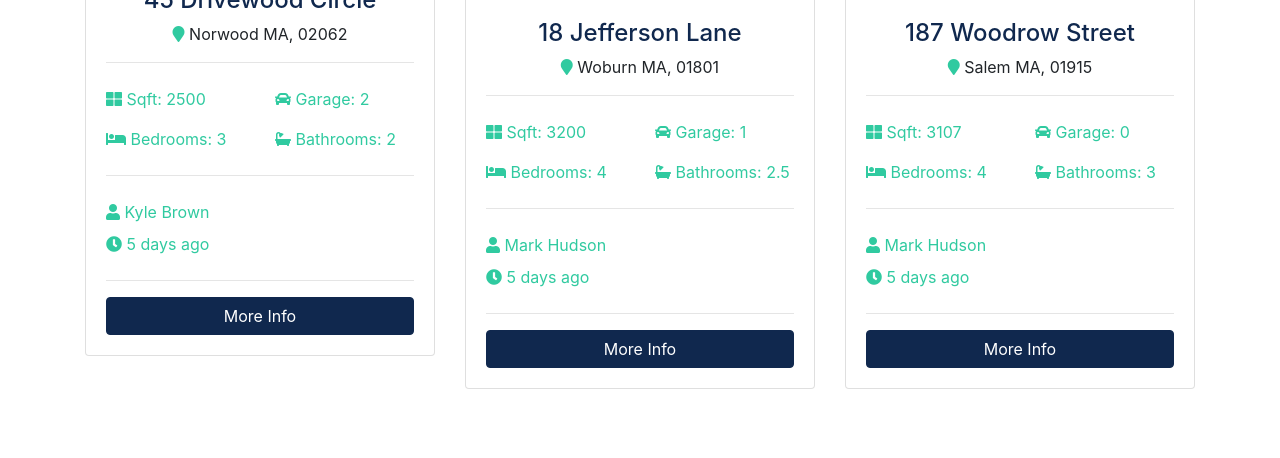
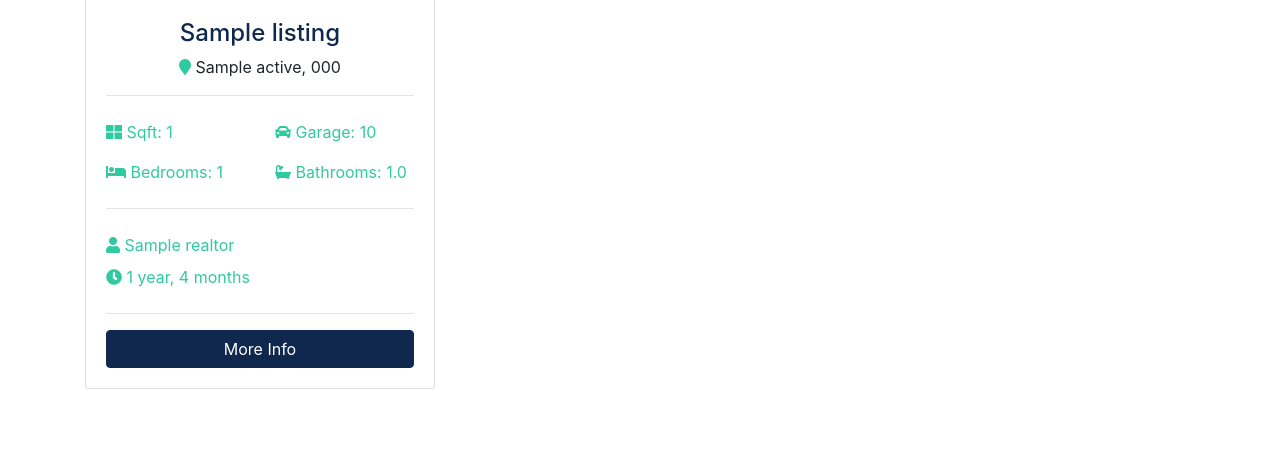
Before and after one commit to why-github-why/realtor_app, a Django app: page / in a window 1280 px wide. Shown: the part 1249-1707 px from the top of the page. Run offline with Django 3.2, Linux system fonts and the light colour scheme; tables that the repository leaves empty hold one stand-in row (values such as "Sample post"); grey boxes marked "Sample" are stand-in pictures; some libraries are stand-ins or nearby versions.

Commit message:
realtors, mvp realtor(s)

```diff
--- a/pages/views.py
+++ b/pages/views.py
@@ -1,9 +1,24 @@
 from django.shortcuts import render
 from django.http import HttpResponse
+from listings.models import Listing
+from realtors.models import Realtor
 
-# Create your views here.
 def index(request):
-   return render(request, 'pages/index.html')
+   # [:3] - Display only 3 listings
+   listings = Listing.objects.order_by('-list_date').filter(is_published=True)[:3]
+
+   return render(request, 'pages/index.html', {'listings': listings})
 
 def about(request):
-   return render(request, 'pages/about.html')
+   # Get all realtors
+   realtors = Realtor.objects.order_by('hire_date')
+
+   # Get MVP realtor(s)
+   mvp_realtors = Realtor.objects.all().filter(is_mvp=True)
+
+   context = {
+      'realtors': realtors,
+      'mvp_realtors': mvp_realtors,
+   }
+
+   return render(request, 'pages/about.html', context)
--- a/realtor/static/css/style.css
+++ b/realtor/static/css/style.css
@@ -4,6 +4,21 @@
 
 img {
    width: 100%;
+}
+
+.rounded-image {
+   height: 200px;
+   width: 200px;
+   overflow: hidden;
+   border-radius: 50%;
+   margin: 0 auto;
+}
+
+.rounded-image img {
+   transform: translate(-50%);
+   margin-left: 100px;
+   height: 200px;
+   width: auto;
 }
 
 .logo {
--- a/templates/listings/listings.html
+++ b/templates/listings/listings.html
@@ -31,7 +31,8 @@
    </div>
 </section>
 
-<!-- Listings -->
+<!-- LISTINGS -->
+
 <section id="listings" class="py-4">
    <div class="container">
       <div class="row">
@@ -105,6 +106,8 @@
 
       </div>
 
+      <!-- PAGINATION -->
+
       <div class="row">
          <div class="col-md-12">
             {% if listings.has_other_pages %}
--- a/templates/pages/index.html
+++ b/templates/pages/index.html
@@ -1,4 +1,5 @@
 {% extends 'base.html' %}
+{% load humanize %}
 
 {% block content %}
 <!-- Showcase -->
@@ -160,182 +161,74 @@
    <div class="container">
       <h3 class="text-center mb-3">Latest Listings</h3>
       <div class="row">
-         <!-- Listing 1 -->
+
+         {% if listings %}
+            {% for listing in listings %}
+               <!-- Most recent listings (3) -->
                <div class="col-md-6 col-lg-4 mb-4">
                   <div class="card listing-preview">
                      <img
                         class="card-img-top"
-                  src="./assets/img/homes/home-1.jpg"
+                        src="{{ listing.photo_main.url }}"
                         alt=""
                      />
                      <div class="card-img-overlay">
                         <h2>
                            <span class="badge badge-secondary text-white"
-                        >$490,000</span
+                              >${{ listing.price | intcomma }}</span
                            >
                         </h2>
                      </div>
                      <div class="card-body">
                         <div class="listing-heading text-center">
-                     <h4 class="text-primary">45 Drivewood Circle</h4>
+                           <h4 class="text-primary">{{ listing.title }}</h4>
                            <p>
                               <i class="fas fa-map-marker text-secondary"></i>
-                        Norwood MA, 02062
+                              {{ listing.city }} {{ listing.state }}, {{ listing.zipcode }}
                            </p>
                         </div>
                         <hr />
                         <div class="row py-2 text-secondary">
                            <div class="col-6">
-                        <i class="fas fa-th-large"></i> Sqft: 2500
+                              <i class="fas fa-th-large"></i> Sqft: {{ listing.sqft }}
                            </div>
                            <div class="col-6">
-                        <i class="fas fa-car"></i> Garage: 2
+                              <i class="fas fa-car"></i> Garage: {{ listing.garage }}
                            </div>
                         </div>
                         <div class="row py-2 text-secondary">
                            <div class="col-6">
-                        <i class="fas fa-bed"></i> Bedrooms: 3
+                              <i class="fas fa-bed"></i> Bedrooms: {{ listing.bedrooms }}
                            </div>
                            <div class="col-6">
-                        <i class="fas fa-bath"></i> Bathrooms: 2
+                              <i class="fas fa-bath"></i> Bathrooms: {{ listing.bathrooms }}
                            </div>
                         </div>
                         <hr />
                         <div class="row py-2 text-secondary">
-                     <div class="col-6">
-                        <i class="fas fa-user"></i> Kyle Brown
+                           <div class="col-12">
+                              <i class="fas fa-user"></i> {{ listing.realtor }}
                            </div>
                         </div>
                         <div class="row text-secondary pb-2">
-                     <div class="col-6">
-                        <i class="fas fa-clock"></i> 5 days ago
+                           <div class="col-12">
+                              <i class="fas fa-clock"></i> {{ listing.list_date | timesince }}
                            </div>
                         </div>
                         <hr />
-                  <a href="listing.html" class="btn btn-primary btn-block"
+                        <a href="{% url 'listing' listing.id %}" class="btn btn-primary btn-block"
                            >More Info</a
                         >
                      </div>
                   </div>
                </div>
+            {% endfor %}
+         {% else %}
+            <div class="col-md-12">
+               <p>No Listings Available</p>
+            </div>
+         {% endif %}
 
-         <!-- Listing 2 -->
-         <div class="col-md-6 col-lg-4 mb-4">
-            <div class="card listing-preview">
-               <img
-                  class="card-img-top"
-                  src="./assets/img/homes/home-2.jpg"
-                  alt=""
-               />
-               <div class="card-img-overlay">
-                  <h2>
-                     <span class="badge badge-secondary text-white"
-                        >$550,000</span
-                     >
-                  </h2>
-               </div>
-               <div class="card-body">
-                  <div class="listing-heading text-center">
-                     <h4 class="text-primary">18 Jefferson Lane</h4>
-                     <p>
-                        <i class="fas fa-map-marker text-secondary"></i>
-                        Woburn MA, 01801
-                     </p>
-                  </div>
-                  <hr />
-                  <div class="row py-2 text-secondary">
-                     <div class="col-6">
-                        <i class="fas fa-th-large"></i> Sqft: 3200
-                     </div>
-                     <div class="col-6">
-                        <i class="fas fa-car"></i> Garage: 1
-                     </div>
-                  </div>
-                  <div class="row py-2 text-secondary">
-                     <div class="col-6">
-                        <i class="fas fa-bed"></i> Bedrooms: 4
-                     </div>
-                     <div class="col-6">
-                        <i class="fas fa-bath"></i> Bathrooms: 2.5
-                     </div>
-                  </div>
-                  <hr />
-                  <div class="row py-2 text-secondary">
-                     <div class="col-6">
-                        <i class="fas fa-user"></i> Mark Hudson
-                     </div>
-                  </div>
-                  <div class="row text-secondary pb-2">
-                     <div class="col-6">
-                        <i class="fas fa-clock"></i> 5 days ago
-                     </div>
-                  </div>
-                  <hr />
-                  <a href="listing.html" class="btn btn-primary btn-block"
-                     >More Info</a
-                  >
-               </div>
-            </div>
-         </div>
-
-         <!-- Listing 3 -->
-         <div class="col-md-6 col-lg-4 mb-4">
-            <div class="card listing-preview">
-               <img
-                  class="card-img-top"
-                  src="./assets/img/homes/home-3.jpg"
-                  alt=""
-               />
-               <div class="card-img-overlay">
-                  <h2>
-                     <span class="badge badge-secondary text-white"
-                        >$580,000</span
-                     >
-                  </h2>
-               </div>
-               <div class="card-body">
-                  <div class="listing-heading text-center">
-                     <h4 class="text-primary">187 Woodrow Street</h4>
-                     <p>
-                        <i class="fas fa-map-marker text-secondary"></i>
-                        Salem MA, 01915
-                     </p>
-                  </div>
-                  <hr />
-                  <div class="row py-2 text-secondary">
-                     <div class="col-6">
-                        <i class="fas fa-th-large"></i> Sqft: 3107
-                     </div>
-                     <div class="col-6">
-                        <i class="fas fa-car"></i> Garage: 0
-                     </div>
-                  </div>
-                  <div class="row py-2 text-secondary">
-                     <div class="col-6">
-                        <i class="fas fa-bed"></i> Bedrooms: 4
-                     </div>
-                     <div class="col-6">
-                        <i class="fas fa-bath"></i> Bathrooms: 3
-                     </div>
-                  </div>
-                  <hr />
-                  <div class="row py-2 text-secondary">
-                     <div class="col-6">
-                        <i class="fas fa-user"></i> Mark Hudson
-                     </div>
-                  </div>
-                  <div class="row text-secondary pb-2">
-                     <div class="col-6">
-                        <i class="fas fa-clock"></i> 5 days ago
-                     </div>
-                  </div>
-                  <hr />
-                  <a href="listing.html" class="btn btn-primary btn-block"
-                     >More Info</a
-                  >
-               </div>
-            </div>
-         </div>
       </div>
    </div>
 </section>
```
Also changed, not shown: templates/pages/about.html (+39 -40 lines). Lines whose indentation alone changed are shown as unchanged.
